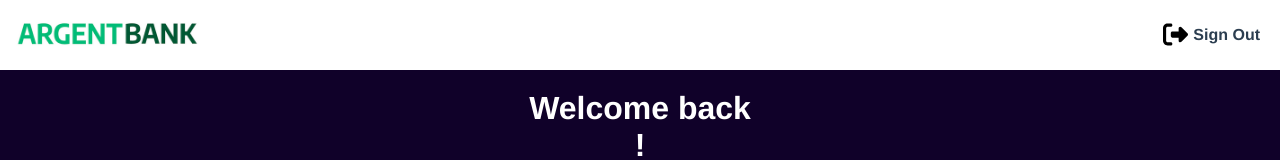
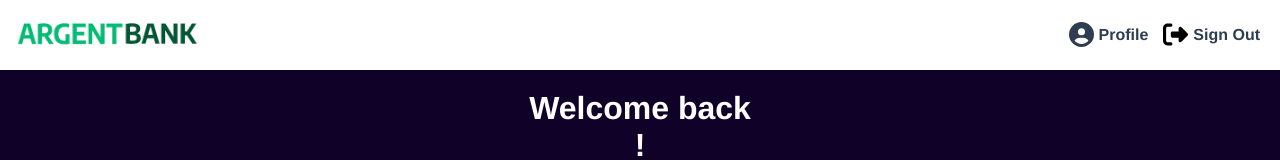
Before and after one commit to Quentin1522/Projet-11-ArgentBank, a React (Vite) app in the folder front-argent-bank/: page /user in a window 1280 px wide. Shown: the top 160 px of the page. Built offline with nearby package versions, Linux system fonts and the light colour scheme.

Commit message:
ajout de profile dans le header

```diff
--- a/front-argent-bank/src/App.jsx
+++ b/front-argent-bank/src/App.jsx
@@ -5,6 +5,7 @@ import FeaturesDate from "./data/features.json";
 import Home from "../src/page/home/Home.jsx";
 import SignIn from "../src/page/singIn/SignIn.jsx";
 import User from "./page/user/User.jsx";
+import Profile from "./page/profile/profile.jsx"
 
 const App = () => {
   return (
@@ -13,6 +14,7 @@ const App = () => {
         <Route path="/" element={<Home featuresData={FeaturesDate} />} />
         <Route path="/signIn" element={<SignIn />} />
         <Route path="/user" element={<User accountData={AccountData} />} />
+        <Route path="/profile" element={<Profile />} />
       </Routes>
     </BrowserRouter>
   );
--- a/front-argent-bank/src/components/header/Header.jsx
+++ b/front-argent-bank/src/components/header/Header.jsx
@@ -27,6 +27,9 @@ const Header = () => {
                 ) : (
                     // Affiche "Sign Out" uniquement sur la page "/user"
                     <div className="signOut">
+                        <img className="iconSignOut" src={User} alt="Icone sign-out"/>
+                        <Link to="/profile"><p>Profile</p></Link>
+
                         <img className="iconSignOut" src={SignOut} alt="Icone sign-out"/>
                         <Link to="/"><p>Sign Out</p></Link>
                     </div>
```
